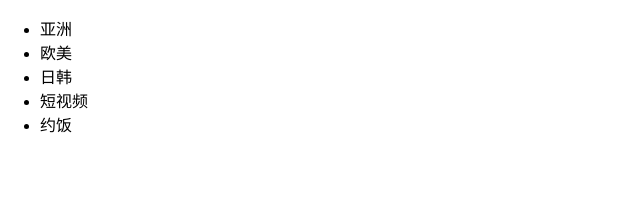
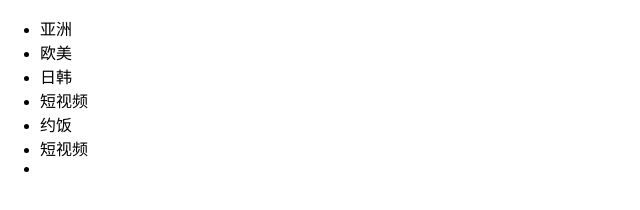
Before and after one commit to wuhanhui315/wuhanhui, a plain HTML site: page 456.html in a window 1280 px wide. Shown: the full height of the page, 0-640 px from the left. Drawn offline with Linux system fonts and the light colour scheme.

Commit message:
短视频

```diff
--- a/456.html
+++ b/456.html
@@ -16,6 +16,7 @@
           <li>日韩</li>
           <li>短视频</li>
           <li>约饭</li>
+          <li>短视频<li>
      </ul>
 </body>
 </html>
```
